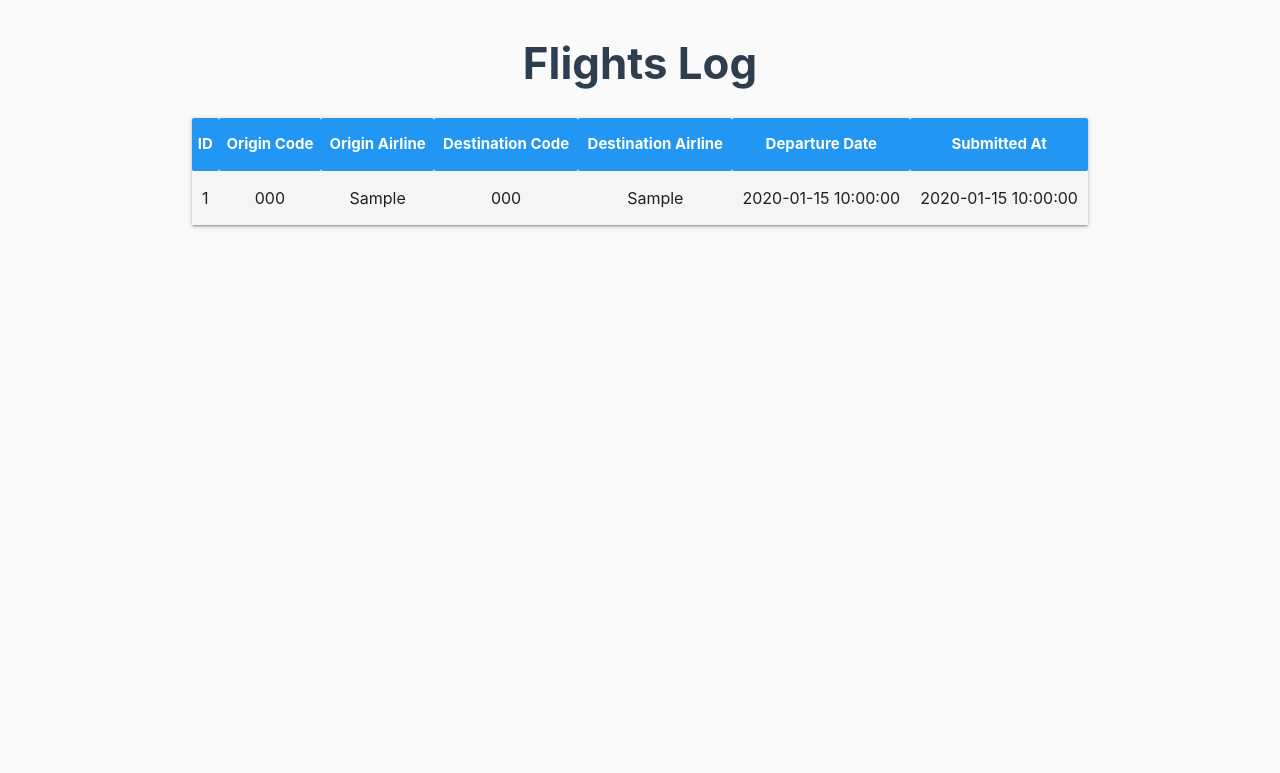
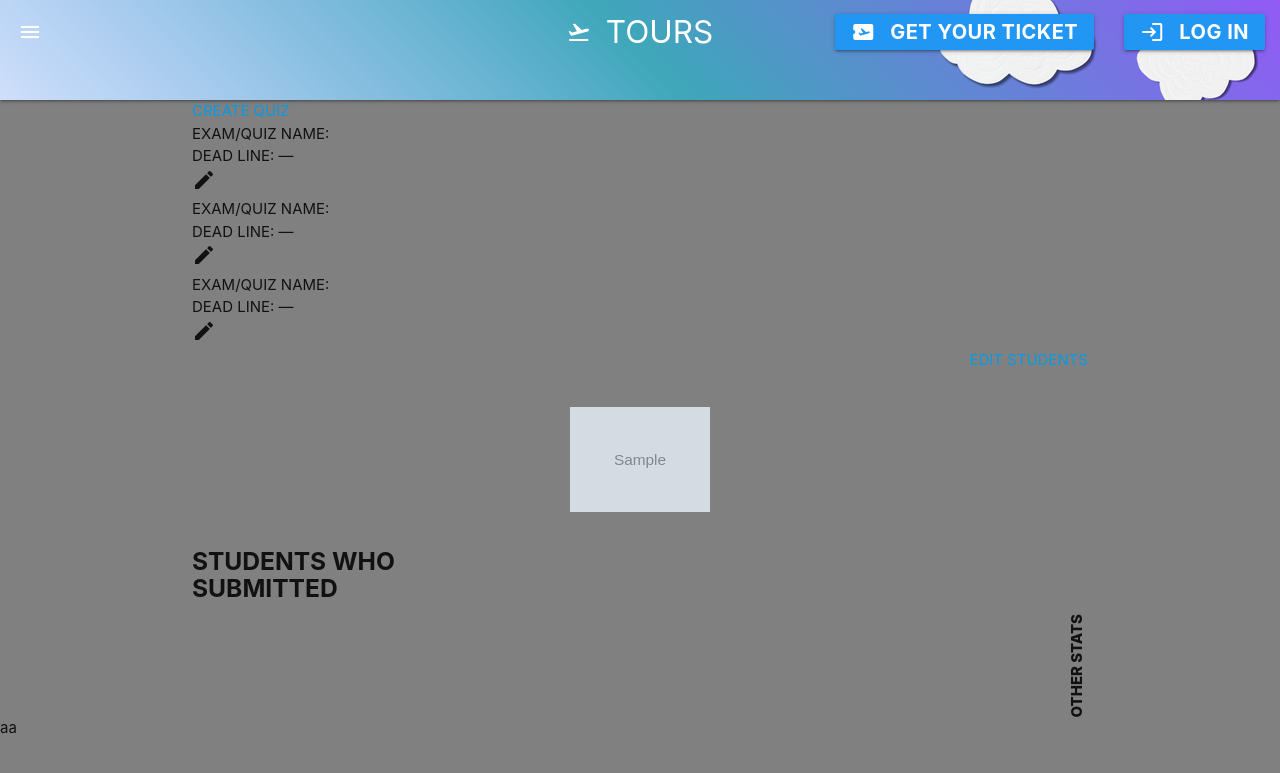
Before and after one commit to zethsu-0/Airlines, a PHP site: page /admin.php in a window 1280 px wide. Shown: the top 773 px of the page. Run offline with PHP 8.4, Linux system fonts and the light colour scheme; tables that the repository leaves empty or names only in its code hold one stand-in row (values such as "Sample post"); grey boxes marked "Sample" are stand-in pictures; some libraries are stand-ins or nearby versions.

Commit message:
admeeen yah

```diff
--- a/admin.php
+++ b/admin.php
@@ -1,93 +1,167 @@
-<?php
-$conn = mysqli_connect('localhost', 'root', '', 'airlines');
-
-if (!$conn) {
-    die('Connection error: ' . mysqli_connect_error());
-}
-
-$sql = "SELECT * FROM submitted_flights ORDER BY submitted_at DESC";
-$result = $conn->query($sql);
-?>
-
 <!DOCTYPE html>
-<html lang="en">
+<html>
 <head>
-    <meta http-equiv="refresh" content="5">
-    <meta charset="UTF-8">
-    <link rel="stylesheet" type="text/css" href="materialize/css/materialize.min.css">
-    <title>Admin - Submitted Flights</title>
+	<?php include('templates/header.php'); ?>
+	<meta charset="utf-8">
+	<meta name="viewport" content="width=device-width, initial-scale=1">
+	  <link rel="stylesheet" href="css/admin.css">
+	<title>Admin</title>
 </head>
 <body>
-    <div class="container">
-        <h3 class="center">Flights Log</h3>
+<div class="page-wrap">
+  <div class="layout container">
 
-        <?php if ($result && $result->num_rows > 0): ?>
-            <table class="striped centered highlight z-depth-1">
-                <thead>
-                    <tr>
-                        <th>ID</th>
-                        <th>Origin Code</th>
-                        <th>Origin Airline</th>
-                        <th>Destination Code</th>
-                        <th>Destination Airline</th>
-                        <th>Departure Date</th>
-                        <th>Submitted At</th>
-                    </tr>
-                </thead>
-                <tbody>
-                    <?php while ($row = $result->fetch_assoc()):
-                        // Detect invalid codes (anything that contains "Invalid code")
-                        $origin_invalid = str_contains($row['origin_airline'], 'Invalid code');
-                        $destination_invalid = str_contains($row['destination_airline'], 'Invalid code');
-                    ?>
-                        <tr class="<?php echo ($origin_invalid || $destination_invalid) ? 'red lighten-4' : ''; ?>">
-                            <td><?php echo htmlspecialchars($row['id']); ?></td>
-                            <td><?php echo htmlspecialchars($row['origin_code']); ?></td>
-                            <td class="<?php echo $origin_invalid ? 'red-text text-darken-2' : ''; ?>">
-                                <?php echo htmlspecialchars($row['origin_airline']); ?>
-                            </td>
-                            <td><?php echo htmlspecialchars($row['destination_code']); ?></td>
-                            <td class="<?php echo $destination_invalid ? 'red-text text-darken-2' : ''; ?>">
-                                <?php echo htmlspecialchars($row['destination_airline']); ?>
-                            </td>
-                            <td><?php echo htmlspecialchars($row['flight_date']); ?></td>
-                            <td><?php echo htmlspecialchars($row['submitted_at']); ?></td>
-                        </tr>
-                    <?php endwhile; ?>
-                </tbody>
-            </table>
-        <?php else: ?>
-            <div class="center">
-                <h5>No flights submitted yet.</h5>
-            </div>
-        <?php endif; ?>
+    <!-- LEFT: Create Button -->
+    <div class="left-col">
+      <a class="left-create modal-trigger" href="#createExamModal">CREATE QUIZ</a>
     </div>
+
+    <!-- MIDDLE: Quizzes list -->
+    <div>
+      <div class="quiz-list">
+        <!-- quiz cards populated by JS -->
+        <div id="quizzesContainer"></div>
+      </div>
+    </div>
+
+    <!-- RIGHT: Stats + Edit Students -->
+    <div>
+      <div style="display:flex; justify-content:flex-end; margin-bottom:18px;">
+        <a href="Students.php" class="edit-students-btn">EDIT STUDENTS</a>
+      </div>
+
+      <div class="stats-box">
+        <div style="width:100%; height:140px; display:flex; justify-content:center; align-items:center;">
+          <!-- small placeholder chart (user can replace with image or chart lib) -->
+          <img src="/assets/pie-sample.png" alt="pie" style="max-width:140px;">
+        </div>
+
+        <div style="margin-top: 18px;">
+          <h5 style="font-weight:700;">STUDENTS WHO<br>SUBMITTED</h5>
+        </div>
+
+        <div style="writing-mode: vertical-rl; transform: rotate(180deg); margin-left: auto; margin-top: 12px; font-weight:800;">
+          OTHER STATS
+        </div>
+      </div>
+    </div>
+
+  </div>
+</div>
+
+<!-- Create Exam Modal -->
+<div id="createExamModal" class="modal">
+  <div class="modal-content">
+    <h5>Create Quiz</h5>
+    <div class="input-field">
+      <input id="newQuizName" type="text">
+      <label for="newQuizName">Exam/Quiz Name</label>
+    </div>
+    <div class="input-field">
+      <input id="newQuizDeadline" type="date">
+      <label for="newQuizDeadline">Deadline</label>
+    </div>
+    <a class="btn green" id="createQuizBtn">Create & Open</a>
+  </div>
+</div>
+
+<!-- Edit Quiz Modal -->
+<div id="editQuizModal" class="modal">
+  <div class="modal-content">
+    <h5>Edit Quiz</h5>
+    <input type="hidden" id="editQuizIndex">
+    <div class="input-field">
+      <input id="editQuizName" type="text">
+      <label for="editQuizName">Exam/Quiz Name</label>
+    </div>
+    <div class="input-field">
+      <input id="editQuizDeadline" type="date">
+      <label for="editQuizDeadline">Deadline</label>
+    </div>
+    <a class="btn blue" id="saveQuizBtn">Save</a>
+  </div>
+</div>
+
+<!-- Materialize & app JS -->
+<script src="https://cdnjs.cloudflare.com/ajax/libs/materialize/1.0.0/js/materialize.min.js"></script>
+<script>
+document.addEventListener('DOMContentLoaded', function() {
+  M.Modal.init(document.querySelectorAll('.modal'));
+
+  // load quizzes from localStorage or sample
+  let quizzes = JSON.parse(localStorage.getItem('quizzes_v1')) || [
+    {name:'EXAM/QUIZ NAME:', deadline:''},
+    {name:'EXAM/QUIZ NAME:', deadline:''},
+    {name:'EXAM/QUIZ NAME:', deadline:''}
+  ];
+
+  const quizzesContainer = document.getElementById('quizzesContainer');
+
+  function renderQuizzes(){
+    quizzesContainer.innerHTML = '';
+    quizzes.forEach((q, idx) => {
+      const wrapper = document.createElement('div');
+      wrapper.className = 'frame-card';
+      wrapper.style.position = 'relative';
+      wrapper.innerHTML = `
+        <div class="inner">
+          <div style="flex:1">
+            <div class="quiz-title">${q.name}</div>
+            <div class="quiz-dead">DEAD LINE: ${q.deadline || '—'}</div>
+          </div>
+        </div>
+        <div class="edit-circle" data-idx="${idx}">
+          <i class="material-icons">edit</i>
+        </div>
+      `;
+      // clicking edit circle opens modal and fills values
+      wrapper.querySelector('.edit-circle').addEventListener('click', () => {
+        document.getElementById('editQuizIndex').value = idx;
+        document.getElementById('editQuizName').value = q.name;
+        document.getElementById('editQuizDeadline').value = q.deadline || '';
+        M.updateTextFields(); // update labels
+        const modal = M.Modal.getInstance(document.getElementById('editQuizModal'));
+        modal.open();
+      });
+
+      quizzesContainer.appendChild(wrapper);
+    });
+  }
+
+  renderQuizzes();
+
+  // Create new quiz button -> add and open Exam.php
+  document.getElementById('createQuizBtn').addEventListener('click', () => {
+    const name = document.getElementById('newQuizName').value || 'EXAM/QUIZ NAME:';
+    const deadline = document.getElementById('newQuizDeadline').value || '';
+    quizzes.push({name, deadline});
+    localStorage.setItem('quizzes_v1', JSON.stringify(quizzes));
+    renderQuizzes();
+    // open Exam.php (user said create -> open Exam page). Pass index via query param
+    const idx = quizzes.length - 1;
+    window.location.href = `Exam.php?q=${idx}`;
+  });
+
+  // Save edit
+  document.getElementById('saveQuizBtn').addEventListener('click', () => {
+    const idx = parseInt(document.getElementById('editQuizIndex').value,10);
+    quizzes[idx].name = document.getElementById('editQuizName').value || 'EXAM/QUIZ NAME:';
+    quizzes[idx].deadline = document.getElementById('editQuizDeadline').value || '';
+    localStorage.setItem('quizzes_v1', JSON.stringify(quizzes));
+    renderQuizzes();
+    M.Modal.getInstance(document.getElementById('editQuizModal')).close();
+  });
+
+});
+
+	    document.addEventListener('DOMContentLoaded', function() {
+        var modals = document.querySelectorAll('.modal');
+        M.Modal.init(modals);
+    });
+</script>
+
+<?php include('templates/footer.php'); ?>
 </body>
-</html>
 
-<style type="text/css">
-    body {
-        background-color: #fafafa;
-    }
-    h3 {
-        margin-top: 40px;
-        font-weight: bold;
-        color: #2c3e50;
-    }
-    table {
-        margin-top: 30px;
-    }
-    th {
-        background-color: #2196F3;
-        color: white;
-        font-weight: bold;
-    }
-    td {
-        font-size: 16px;
-    }
-    .red-text {
-        font-weight: bold;
-    }
-</style>
 
-<?php $conn->close(); ?>
+</html>aa
```
